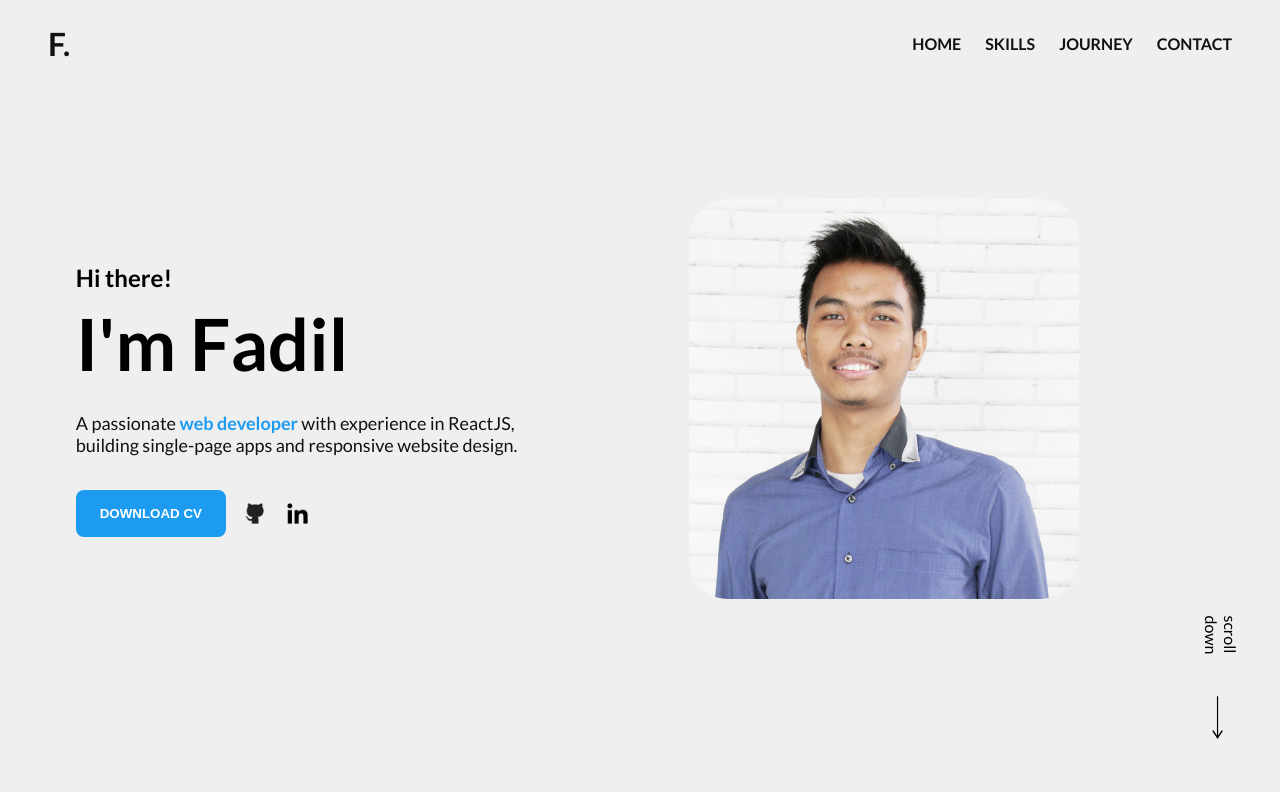
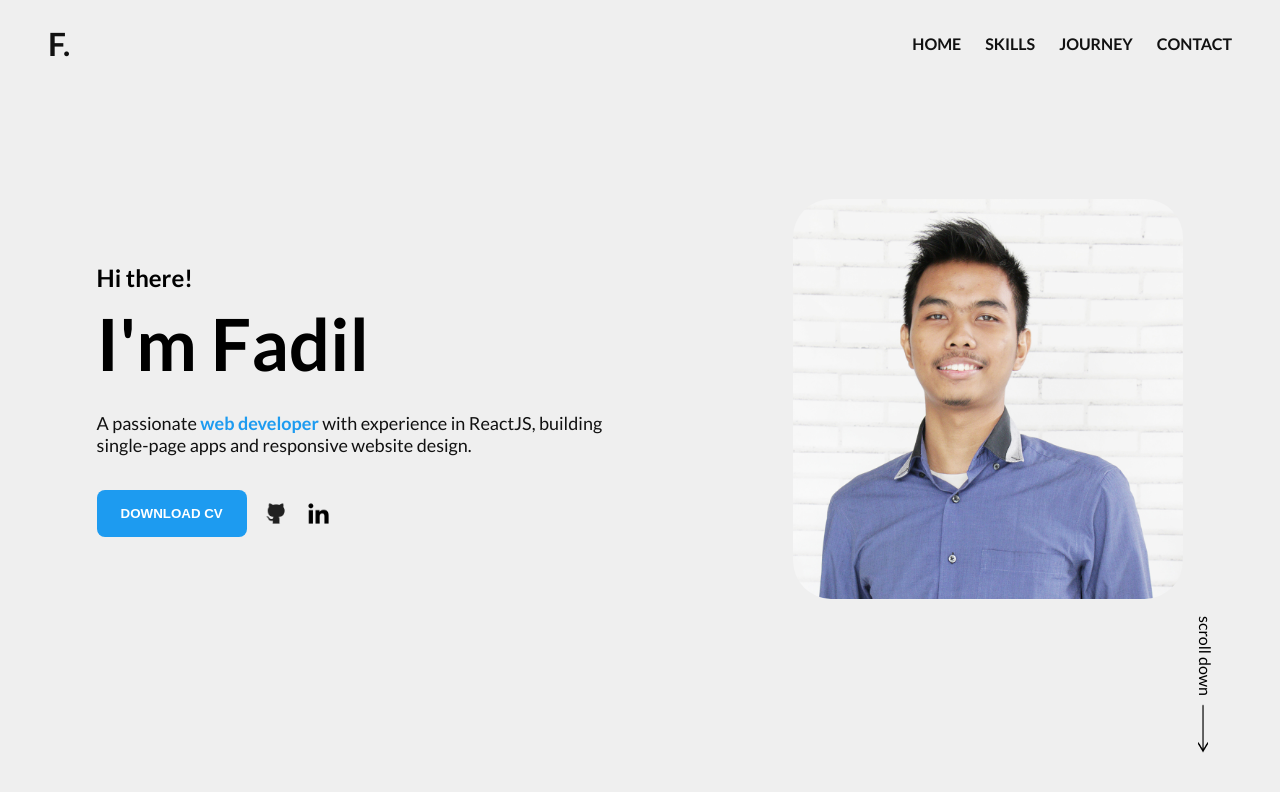
Before and after one commit to straf16/straf16.github.io, a React (Create React App) app: page / in a window 1280 px wide. Shown: the top 792 px of the page. Built offline with nearby package versions, Linux system fonts and the light colour scheme.

Commit message:
update social button

```diff
--- a/src/Section/Home/Home.scss
+++ b/src/Section/Home/Home.scss
@@ -47,12 +47,23 @@
 }
 
 .button {
+  cursor: pointer;
   padding: 16px 24px;
   border-radius: 8px;
   background-color: #1d9bf0;
   border: none;
   color: white;
   font-weight: bold;
+
+  &:hover {
+    opacity: 80%;
+  }
+}
+
+.photo {
+  @media screen and (max-width: 768px) {
+    display: none;
+  }
 }
 
 .photo-profile {
@@ -60,6 +71,8 @@
 }
 
 .scroll-down {
+  position: absolute;
+  right: 8px;
   display: flex;
   gap: 8px;
   align-items: center;
@@ -80,4 +93,8 @@
   .scroll-down-text {
     margin-bottom: 6px;
   }
+
+  @media screen and (max-width: 380px) {
+    display: none;
+  }
 }
--- a/src/components/SocialButton/SocialButton.js
+++ b/src/components/SocialButton/SocialButton.js
@@ -6,8 +6,8 @@ import linkedinIcon from '../../assets/linkedin.png'
 const SocialButton = () => {
   return (
     <div className='icon-wrapper'>
-      <img id="github-icon" src={githubIcon} height={25} width={25} alt="github-icon" />
-      <img id="linkedin-icon" src={linkedinIcon} height={25} width={25} alt="linkedin-icon" />
+      <img id="github-icon" className="social-icon" src={githubIcon} height={25} width={25} alt="github-icon" />
+      <img id="linkedin-icon" className="social-icon" src={linkedinIcon} height={25} width={25} alt="linkedin-icon" />
     </div>
   )
 }
--- a/src/components/SocialButton/SocialButton.scss
+++ b/src/components/SocialButton/SocialButton.scss
@@ -2,3 +2,11 @@
   display: flex;
   gap: 18px;
 }
+
+.social-icon {
+  cursor: pointer;
+
+  &:hover {
+    opacity: 80%;
+  }
+}
```
